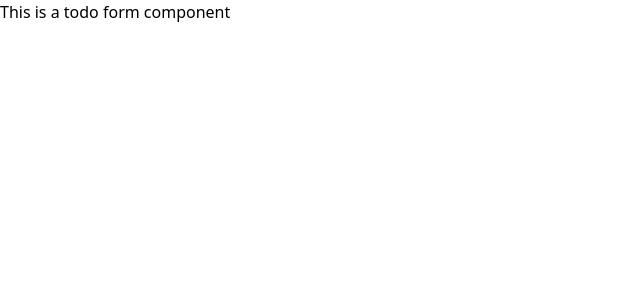
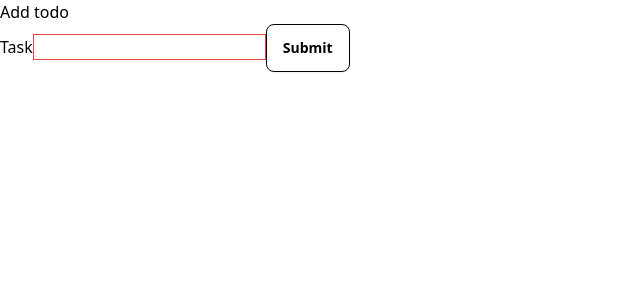
Before and after one commit to marufbroh/react-state-example, a React (Vite) app: page / in a window 1280 px wide. Shown: the top 300 px of the page, without its empty margins (0-640 px from the left). Built offline with nearby package versions, Linux system fonts and the light colour scheme.

Commit message:
handle todo list done

```diff
--- a/src/App.tsx
+++ b/src/App.tsx
@@ -1,4 +1,5 @@
 import TodoForm from "./components/todo/TodoForm";
+import TodoList from "./components/todo/TodoList";
 import TodoProvider from "./context/TodoProvider";
 
 function App() {
@@ -6,6 +7,7 @@ function App() {
     <TodoProvider>
       <div>
         <TodoForm />
+        <TodoList />
       </div>
     </TodoProvider>
   );
--- a/src/components/todo/TodoForm.tsx
+++ b/src/components/todo/TodoForm.tsx
@@ -1,12 +1,39 @@
-import { useContext } from "react";
+import { FormEvent, useContext, useState } from "react";
 import { TodoContext } from "../../context/TodoProvider";
 
 const TodoForm = () => {
-  const { todoTitle } = useContext(TodoContext);
+  const { state, dispatch } = useContext(TodoContext);
+
+  const [task, setTask] = useState("");
+  console.log(state);
+
+  const handleSubmit = (e: FormEvent) => {
+    e.preventDefault();
+
+    const todo = {
+      id: Math.random().toString(36).substring(2, 7),
+      title: task,
+      isCompleted: false,
+    };
+
+    dispatch({ type: "addTodo", payload: todo });
+  };
   return (
     <div>
-      <h1>This is a todo form component</h1>
-      <h2>{todoTitle}</h2>
+      <h1>Add todo</h1>
+      <form onSubmit={handleSubmit}>
+        <label htmlFor="Todo">Task</label>
+        <input
+          onBlur={(e) => setTask(e.target.value)}
+          className="border border-red-500"
+          type="text"
+          name="todo"
+          id="todo"
+        />
+        <button className="btn btn-primary" type="submit">
+          Submit
+        </button>
+      </form>
     </div>
   );
 };
--- /dev/null
+++ b/src/components/todo/TodoList.tsx
@@ -0,0 +1,27 @@
+import { useContext } from "react";
+import { TodoContext } from "../../context/TodoProvider";
+
+type TTodo = {
+  id: string;
+  title: string;
+  isCompleted: boolean;
+};
+
+const TodoList = () => {
+  const { state, dispatch } = useContext(TodoContext);
+  return (
+    <div>
+      {state.map((item: TTodo) => (
+        <p
+          onClick={() => dispatch({ type: "taskComplete", payload: item.id })}
+          className={`cursor-pointer ${item.isCompleted ? "line-through" : ""}`}
+          key={item.id}
+        >
+          {item.title}
+        </p>
+      ))}
+    </div>
+  );
+};
+
+export default TodoList;
--- a/src/context/TodoProvider.tsx
+++ b/src/context/TodoProvider.tsx
@@ -16,7 +16,7 @@ type TTodo = {
 
 type TAction = {
   type: string;
-  payload: TTodo;
+  payload: TTodo | string;
 };
 
 const initialState: TTodo[] = [];
@@ -25,6 +25,9 @@ const reducer = (currentState: TTodo[], action: TAction) => {
   switch (action.type) {
     case "addTodo":
       return [...currentState, action.payload];
+    case "taskComplete":
+      return currentState.map((item) =>
+       item.id === action.payload ? {...item, isCompleted: !item.isCompleted} : item )
 
     default:
       return currentState;
```
